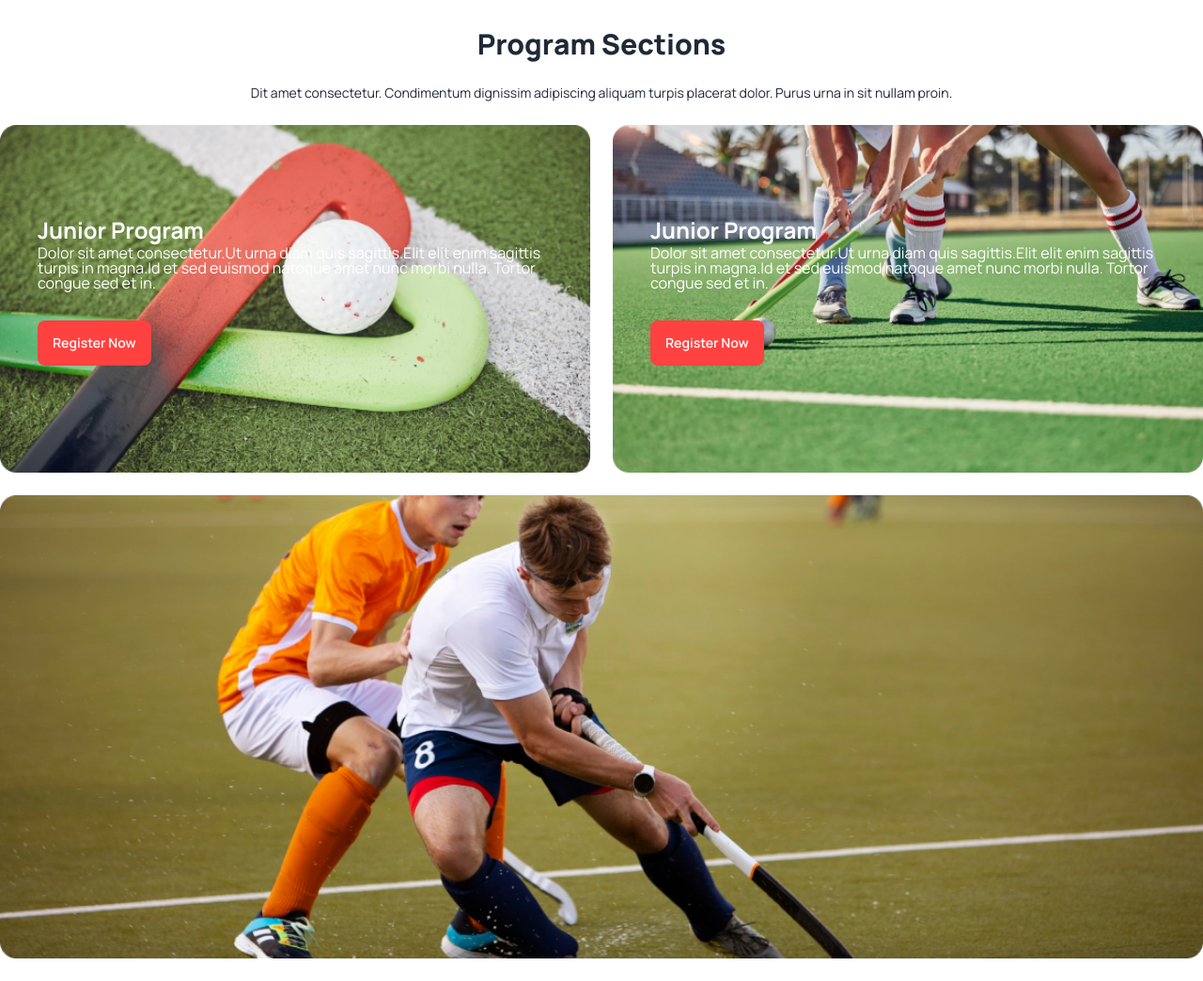
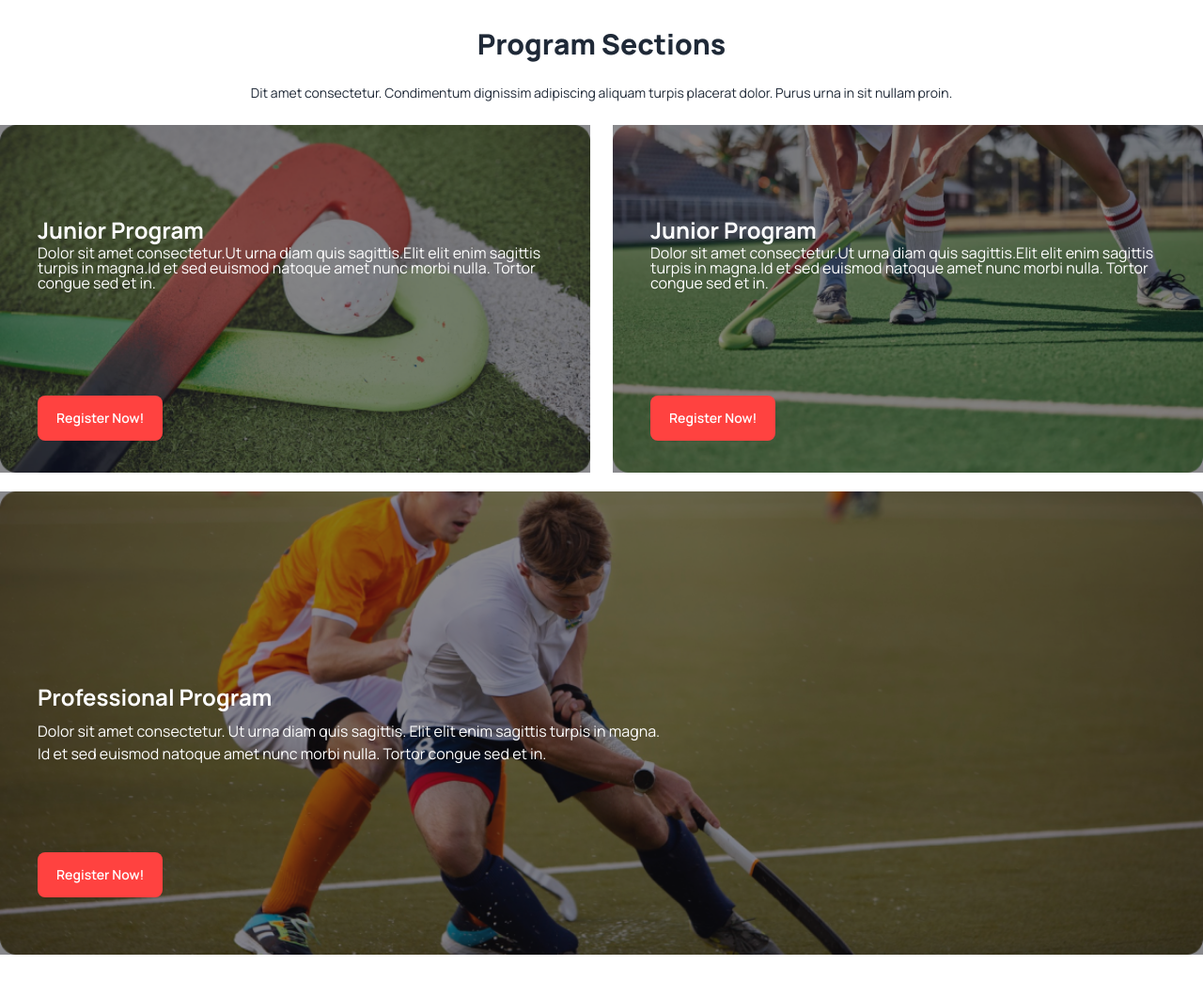
Before and after one commit to jawadkij1/Hockey, a plain HTML site: page index.html in a window 1280 px wide. Shown: the part 1480-2524 px from the top of the page at 94% size. Drawn offline with nearby package versions, Linux system fonts and the light colour scheme.

Commit message:
our new products

```diff
--- a/index.html
+++ b/index.html
@@ -116,14 +116,14 @@
         <section class="my-14 justify-center items-center">
             <div class="carousel w-full rounded-2xl ">
                 <div id="slide1" class="carousel-item relative w-full">
-                  <img src="Images/1.png" class="lg:w-full" />
+                  <img src="Images/1.png" class="lg:w-full sm:w-80" />
                   <div class="absolute flex justify-between transform -translate-y-1/2 left-5 right-5 top-1/2">
                     <a href="#slide2" class="btn btn-circle">❮</a>
                     <a href="#slide2" class="btn btn-circle">❯</a>
                   </div>
                 </div>
                 <div id="slide2" class="carousel-item relative w-full ">
-                  <img src="Images/2.png" class="lg:w-full">
+                  <img src="Images/2.png" class="lg:w-full sm:w-80">
                   <div class="absolute flex justify-between transform -translate-y-1/2 left-5 right-5 top-1/2">
                     <a href="#slide1" class="btn btn-circle">❮</a>
                     <a href="#slide1" class="btn btn-circle">❯</a>
@@ -180,23 +180,53 @@
           </h3>
           <p class="text-center text-sm font-normal">Dit amet consectetur. Condimentum dignissim adipiscing aliquam turpis placerat dolor. Purus urna in sit nullam proin. </p>
 
-          <div class="grid lg:grid-cols-2  gap-6">
+          <div class="grid lg:grid-cols-2 sm:grid-cols-1 md:grid-cols-1 gap-6 ">
             <div class="relative">
-              <h4 class=" text-white text-2xl font-bold h-9 items-center text-center absolute px-10 py-24">Junior Program</h4>
+              <div class="absolute inset-0" style="background-color: rgba(19, 19, 24, 0.5);"></div>
+              <h3 class=" text-white text-2xl font-bold h-9 items-center text-center absolute px-10 py-24">Junior Program</h3>
               <p class="text-white absolute font-mediumtext-center items-center px-10 py-32 leading-4">Dolor sit amet consectetur.Ut urna diam quis sagittis.Elit elit enim sagittis turpis in magna.Id et sed euismod natoque amet nunc morbi nulla. Tortor congue sed et in.</p>
-              <button class="btn bg-hockey-primary border-none rounded-lg absolute text-white mx-10 mt-52 px-4 py-2  ">Register Now</button>
+              <button class="btn bg-hockey-primary mx-10 top-72 py-2 px-5 text-white rounded-lg border-none absolute "> Register Now! </button>
               <img src="Images/2.png" class=" w-full h-full object-cover ">
+
             </div>
             <div class="relative">
-              <h4 class=" text-white text-2xl font-bold h-9 items-center text-center absolute px-10 py-24">Junior Program</h4>
+              <div class="absolute inset-0" style="background-color: rgba(19, 19, 24, 0.5);"></div>
+              <h3 class=" text-white text-2xl font-bold h-9 items-center text-center absolute px-10 py-24">Junior Program</h3>
               <p class="text-white absolute font-mediumtext-center items-center px-10 py-32 leading-4">Dolor sit amet consectetur.Ut urna diam quis sagittis.Elit elit enim sagittis turpis in magna.Id et sed euismod natoque amet nunc morbi nulla. Tortor congue sed et in.</p>
-              <button class="btn bg-hockey-primary border-none rounded-lg absolute text-white mx-10 mt-52 px-4 py-2">Register Now</button>
+              <button class="btn bg-hockey-primary mx-10 top-72 py-2 px-5 text-white rounded-lg border-none absolute "> Register Now! </button>
               <img src="Images/3.png" class=" w-full h-full object-cover  ">
             </div>
           </section>
-          <div class="my-6">
-            <img src="Images/4.png" class=" w-full h-full object-cover">
+          <div class="my-5 relative">
+            <img src="Images/4.png" alt="" class="w-full h-full object-cover">
+            <div class="absolute inset-0" style="background-color: rgba(19, 19, 24, 0.5);"></div>
+            <div class="px-10 absolute inset-0 flex flex-col justify-center md:mt-0 mt-10">
+  <h3 class="text-white text-lg sm:text-xl md:text-2xl font-bold">Professional Program</h3>
+  <h4 class="text-white text-sm sm:text-base md:mt-2 mb-10 sm:mb-0">Dolor sit amet consectetur. Ut urna diam quis sagittis. Elit elit enim sagittis turpis in magna. <br>Id et sed euismod natoque amet nunc morbi nulla. Tortor congue sed et in.</h4>
+  <button class="btn bg-hockey-primary top-96 py-2 px-5 text-white rounded-lg border-none absolute "> Register Now! </button>
+
+</div>
+
+
+
+
+
+
+
           </div>
+
+
+
+
+
+
+
+
+
+
+
+
+
 
 
 
```
